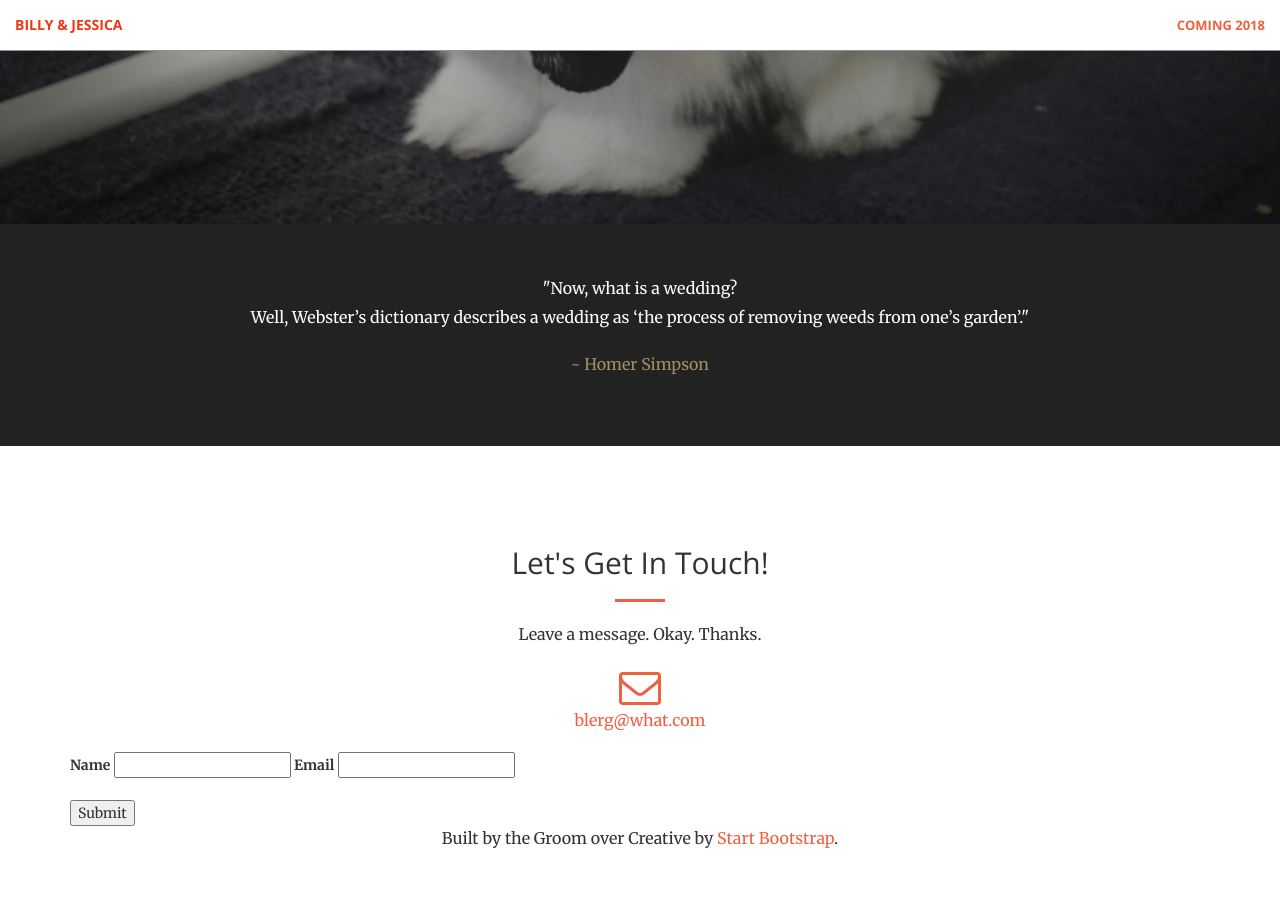
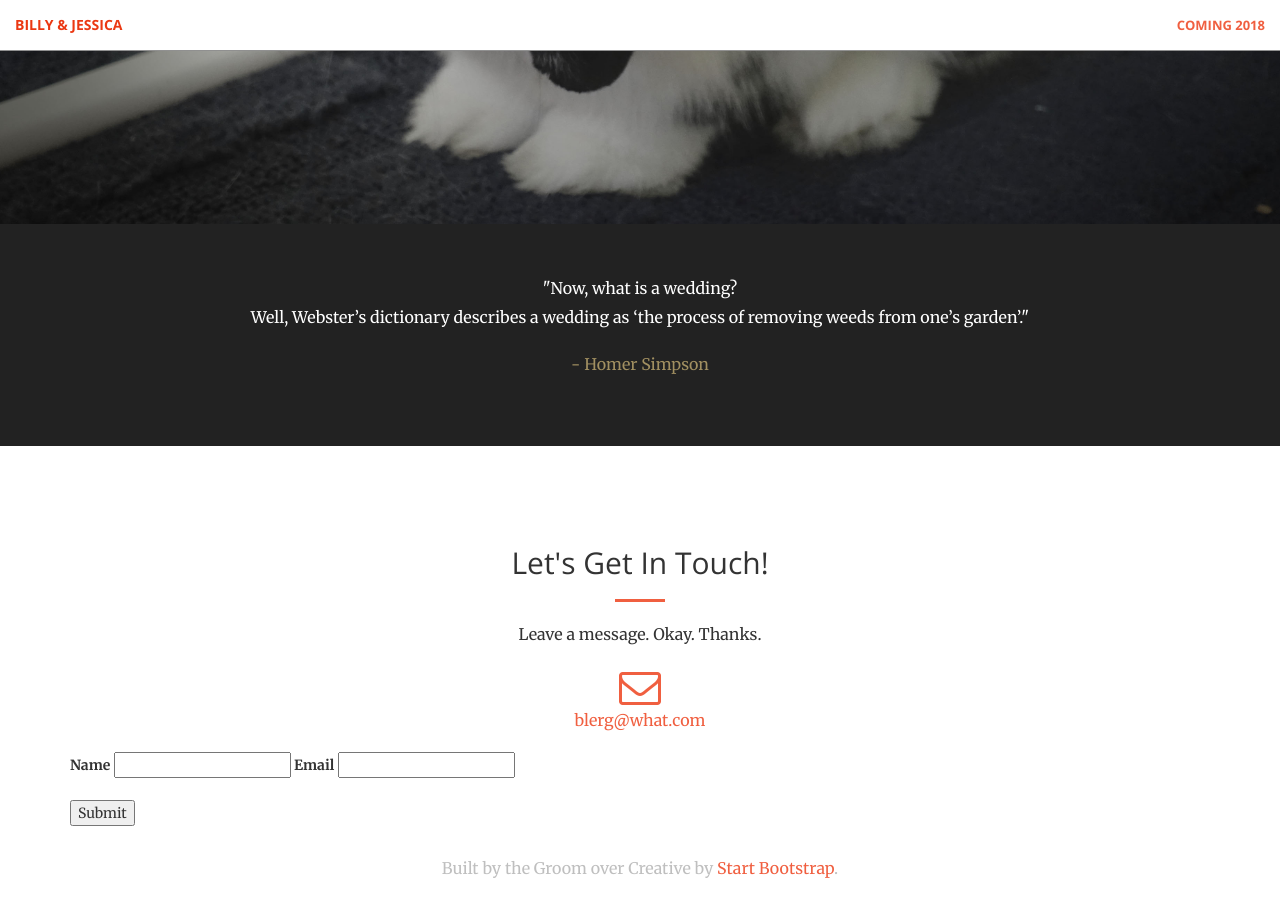
Before and after one commit to notbleh/wed-website, a Jekyll site: the page built from index.html, in a window 1280 px wide and 900 px high, scrolled down 676 px. Built offline with Jekyll 4.4.1, drawn with Linux system fonts in a browser that asks for light colours; nearby versions of some CDN libraries; before the commit the page ends 1546 px from its top, so only the background shows below that.

Commit message:
Update main.scss

```diff
--- a/css/main.scss
+++ b/css/main.scss
@@ -37,6 +37,12 @@
 $theme-primary: #F05F40;
 $theme-dark: #222;
 
+.tagline {
+    color: #bfbfbf;
+    padding-top: 30px;
+    font-size: 80%;
+}
+
 // Import partials from `sass_dir` (defaults to `_sass`)
 @import
         "mixins",
```
